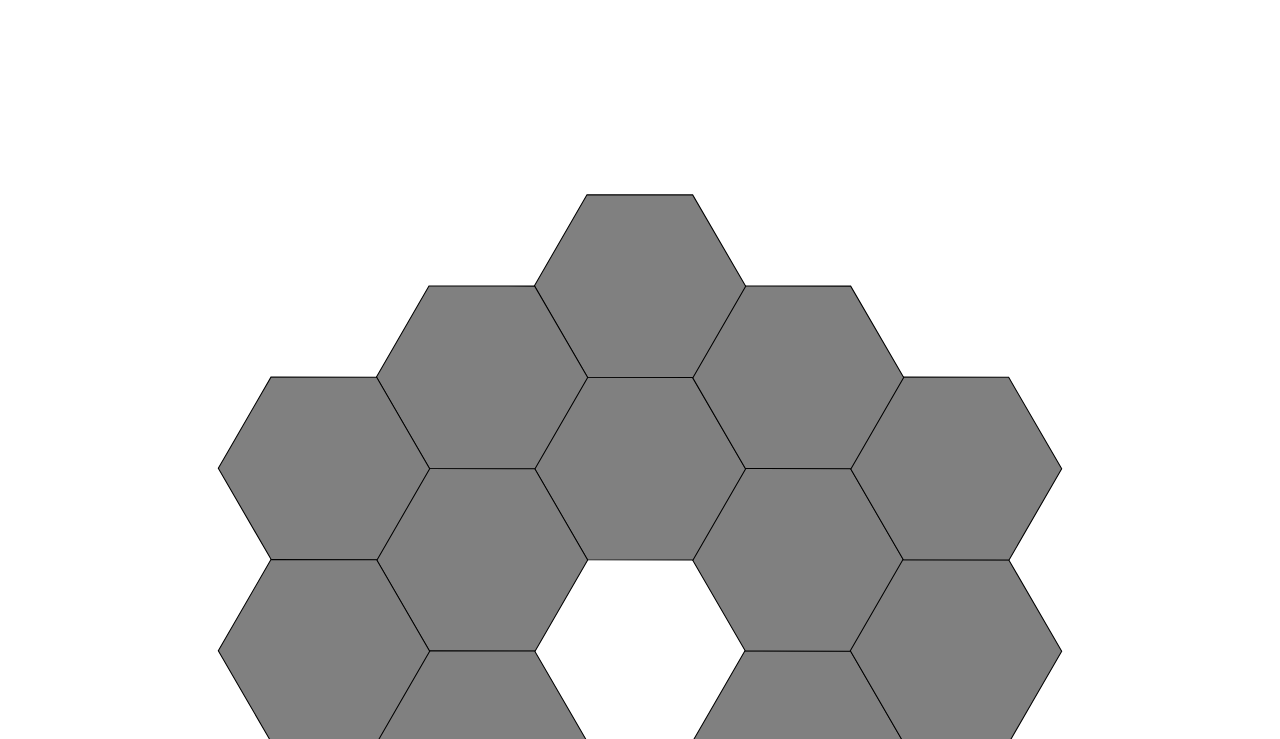
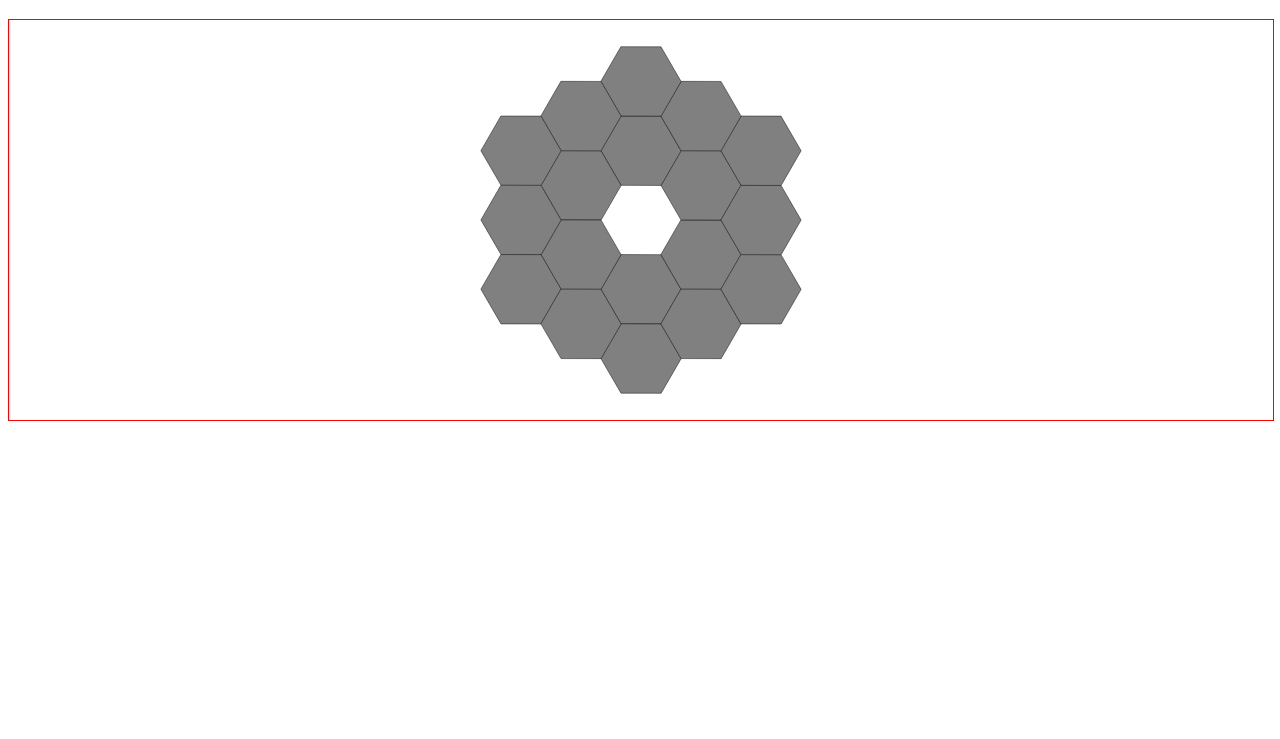
Before and after one commit to TimGremalm/ShroomLight, a plain HTML site: page html/shroomcommander.htm in a window 1280 px wide. Shown: the part 61-800 px from the top of the page. Drawn offline with Linux system fonts and the light colour scheme.

Commit message:
Commander styling size

```diff
--- a/html/script.js
+++ b/html/script.js
@@ -16,13 +16,16 @@ var shroomws = (function(host) {
 	// Make sure to use SVG name space to let the browser know it isn't HTML any more
 	let xmlns = "http://www.w3.org/2000/svg";
 	let svg = document.createElementNS(xmlns, "svg");
-	svg.setAttributeNS(null, "viewBox", "-600 -600 1200 1200");
+	svg.setAttributeNS(null, "viewBox", "-1000 -500 2000 1000");
+	svg.setAttributeNS(null, "width", "100%");
+	svg.setAttributeNS(null, "height", "100%");
 	let svgg = document.createElementNS(xmlns, "g");
 	svgg.setAttributeNS(null, "transform", "rotate(-30)");
 	svgg.setAttributeNS(null, "fill", "gray");
 	svgg.setAttributeNS(null, "stroke", "black");
 	svg.appendChild(svgg);
-	document.body.appendChild(svg);
+	let dom_shroommap = document.getElementById("shroommap");
+	dom_shroommap.appendChild(svg);
 
 	let hexes = hexRing(1);
 	for (hex of hexes) {
--- a/html/shroomcommander.htm
+++ b/html/shroomcommander.htm
@@ -7,8 +7,8 @@
 	</head>
 	<body>
 		<h1>Shroom Commander</h1>
-		<div id="shrooms">
-		</div>
+		<div id="shrooms"></div>
+		<div id="shroommap"></div>
 
 		<script type = "text/javascript" src="lib.js"></script>
 		<script type = "text/javascript" src="hex-algorithms.js"></script>
--- a/html/style.css
+++ b/html/style.css
@@ -22,6 +22,14 @@
 	padding: 5px;
 }
 
-.shrooms {
-	border: 1px solid green;
+#shrooms {
+	border: 0px solid green;
+	/*display: none;*/
 }
+
+#shroommap {
+	border: 1px solid red;
+	display: block;
+	width: 100%;
+	height: 400px;
+}
```
